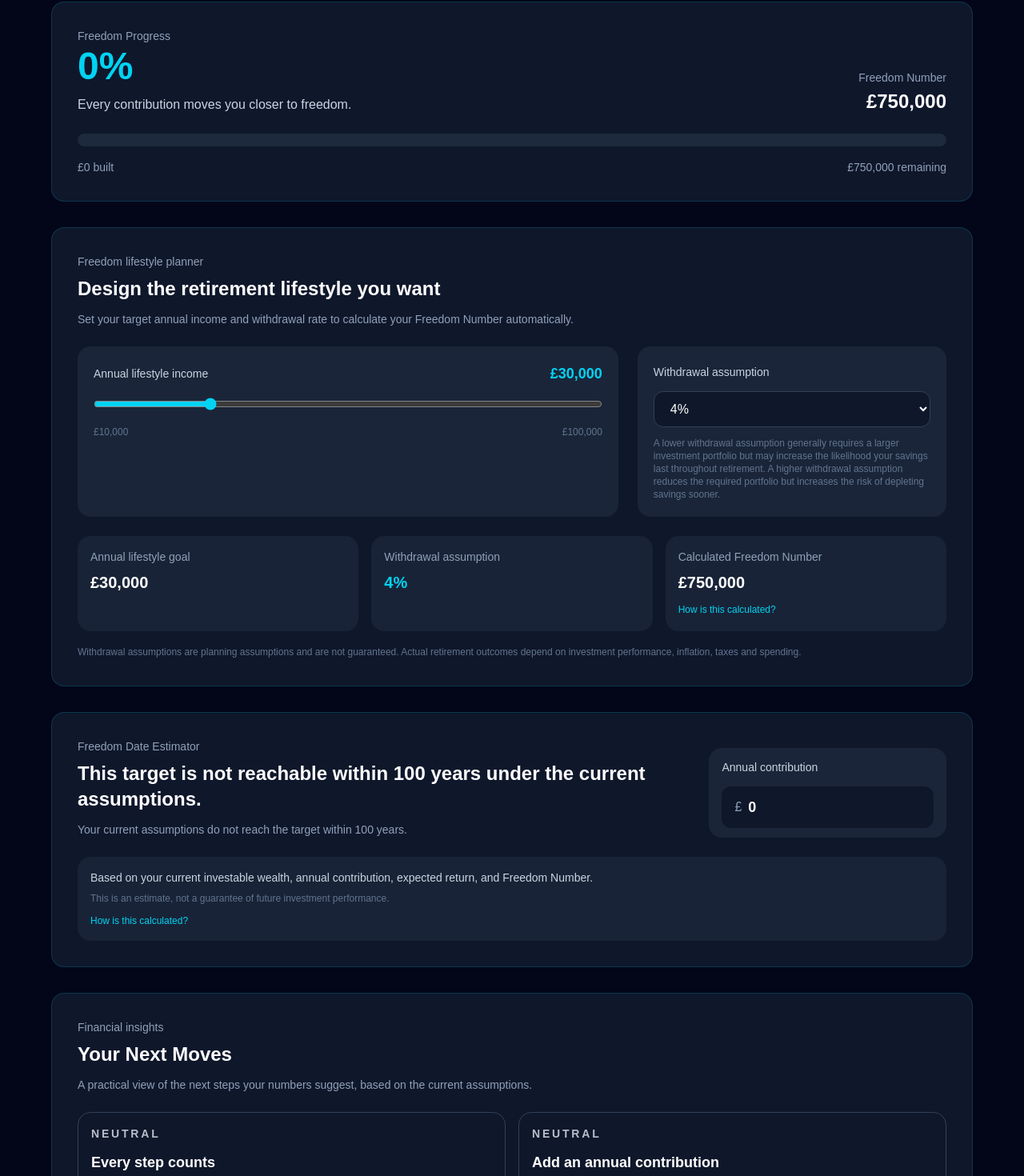
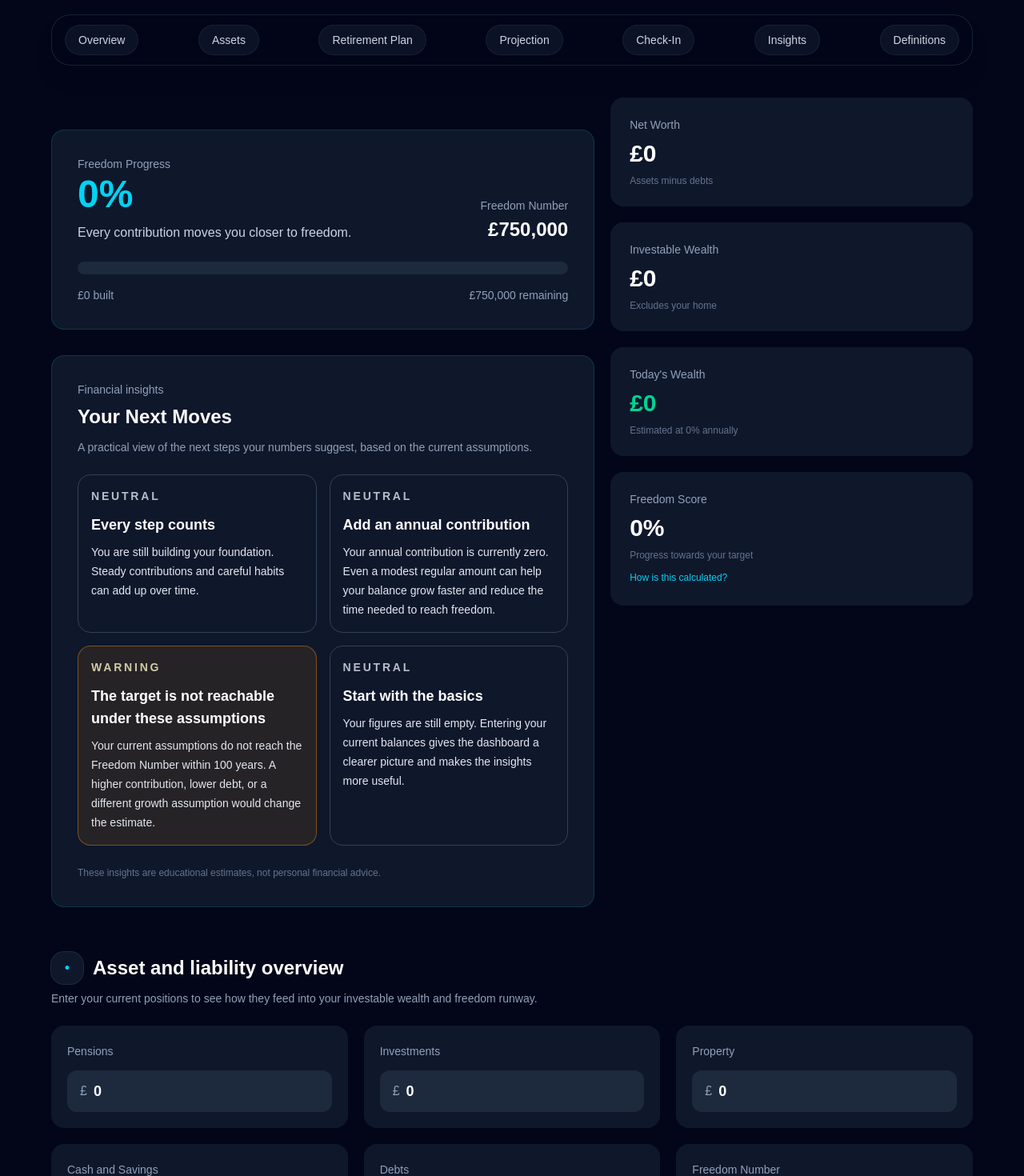
Before and after one commit to project-freedom2026/Project-freedom, a Next.js app in the folder project-freedom/: page / in a window 1280 px wide. Shown: the part 198-1668 px from the top of the page at 80% size. Built offline with nearby package versions, Linux system fonts and the light colour scheme.

Commit message:
PROJECT FREEDOM v0.3.0 PRODUCT EXPERIENCE REDESIGN

```diff
--- a/project-freedom/app/page.tsx
+++ b/project-freedom/app/page.tsx
@@ -8,6 +8,8 @@ import InsightsPanel from "../components/InsightsPanel";
 import MoneyInput from "../components/MoneyInput";
 import MonthlyCheckIn from "../components/MonthlyCheckIn";
 import FreedomProgress from "../components/FreedomProgress";
+import TopNav from "../components/TopNav";
+import SectionHeading from "../components/SectionHeading";
 import CalculationExplanation from "../components/CalculationExplanation";
 import FinancialDefinitions from "../components/FinancialDefinitions";
 import { calculateFreedomNumber } from "../lib/calculateFreedomNumber";
@@ -270,11 +272,15 @@ export default function Home() {
             Welcome Andrew 👋
           </h1>
 
-          <p className="mt-3 text-slate-400">
-            Make your progress visible. Make work optional.
+          <p className="mt-3 max-w-2xl text-slate-400">
+            Make your progress visible. Make work optional. Track assets, liabilities, lifestyle plans, and the date when freedom becomes a realistic milestone.
           </p>
         </header>
 
+        <TopNav />
+
+        <section id="overview" className="mt-10 grid gap-5 xl:grid-cols-[1.2fr_0.8fr]">
+          <div className="space-y-5">
             <FreedomProgress
               progress={freedomProgress}
               investableWealth={formatCurrency(investableWealth)}
@@ -283,17 +289,98 @@ export default function Home() {
               message={motivationalMessage}
             />
 
+            <InsightsPanel insights={insights} />
+          </div>
+
+          <div className="space-y-5">
+            <DashboardCard
+              title="Net Worth"
+              value={formatCurrency(netWorth)}
+              subtitle="Assets minus debts"
+            />
+            <DashboardCard
+              title="Investable Wealth"
+              value={formatCurrency(investableWealth)}
+              subtitle="Excludes your home"
+            />
+            <DashboardCard
+              title="Today's Wealth"
+              value={formatCurrency(estimatedDailyGrowth)}
+              subtitle={`Estimated at ${data.annualReturn}% annually`}
+              highlight
+            />
+            <DashboardCard
+              title="Freedom Score"
+              value={`${freedomProgress}%`}
+              subtitle="Progress towards your target"
+            >
+              <CalculationExplanation formula="Freedom Score = Investable Wealth ÷ Freedom Number" />
+            </DashboardCard>
+          </div>
+        </section>
+
+        <section id="assets" className="mt-14">
+          <SectionHeading
+            title="Asset and liability overview"
+            subtitle="Enter your current positions to see how they feed into your investable wealth and freedom runway."
+          />
+
+          <div className="grid gap-5 md:grid-cols-2 lg:grid-cols-3">
+            <MoneyInput
+              label="Pensions"
+              value={data.pension}
+              onChange={(value) => updateValue("pension", value)}
+            />
+
+            <MoneyInput
+              label="Investments"
+              value={data.investments}
+              onChange={(value) => updateValue("investments", value)}
+            />
+
+            <MoneyInput
+              label="Property"
+              value={data.property}
+              onChange={(value) => updateValue("property", value)}
+            />
+
+            <MoneyInput
+              label="Cash and Savings"
+              value={data.cash}
+              onChange={(value) => updateValue("cash", value)}
+            />
+
+            <MoneyInput
+              label="Debts"
+              value={data.debts}
+              onChange={(value) => updateValue("debts", value)}
+            />
+
+            <MoneyInput
+              label="Freedom Number"
+              value={data.freedomNumber}
+              onChange={(value) => updateValue("freedomNumber", value)}
+            />
+          </div>
+        </section>
+
+        <section id="lifestyle" className="mt-14 grid gap-5 xl:grid-cols-[1.05fr_0.95fr]">
           <FreedomLifestylePlanner
             annualIncome={data.annualIncome}
             withdrawalRate={data.withdrawalRate}
             calculatedFreedomNumber={calculatedFreedomNumber}
-          onAnnualIncomeChange={(value) =>
-            updateLifestyleValue("annualIncome", value)
-          }
-          onWithdrawalRateChange={(value) =>
-            updateLifestyleValue("withdrawalRate", value)
-          }
+            onAnnualIncomeChange={(value) => updateLifestyleValue("annualIncome", value)}
+            onWithdrawalRateChange={(value) => updateLifestyleValue("withdrawalRate", value)}
           />
+
+          <FreedomDateEstimator
+            investableWealth={investableWealth}
+            annualContribution={data.annualContribution}
+            annualReturn={data.annualReturn}
+            freedomNumber={effectiveFreedomNumber}
+            onAnnualContributionChange={(value) => updateValue("annualContribution", value)}
+          />
+        </section>
 
         <FreedomDateEstimator
           investableWealth={investableWealth}
@@ -397,15 +484,23 @@ export default function Home() {
           </div>
         </section>
 
-        <section className="mt-8 rounded-2xl bg-slate-900 p-6">
-          <label
-            htmlFor="annual-return"
-            className="text-sm font-medium text-slate-300"
-          >
+        <section id="projection" className="mt-8 rounded-2xl border border-slate-800/80 bg-slate-900 p-6 md:p-8">
+          <SectionHeading
+            title="Projection settings"
+            subtitle="Control the assumptions that determine your estimated freedom timeline."
+          />
+
+          <div className="mt-6 space-y-6">
+            <div className="grid gap-6 lg:grid-cols-[1.4fr_0.8fr]">
+              <div className="rounded-2xl bg-slate-800/80 p-5">
+                <div className="flex items-center justify-between gap-4">
+                  <label className="text-sm font-medium text-slate-300" htmlFor="annual-return">
                     Estimated annual investment return
                   </label>
-
-          <div className="mt-4 flex items-center gap-4">
+                  <span className="text-lg font-semibold text-cyan-400">
+                    {data.annualReturn}%
+                  </span>
+                </div>
                 <input
                   id="annual-return"
                   type="range"
@@ -413,20 +508,68 @@ export default function Home() {
                   max="12"
                   step="0.5"
                   value={data.annualReturn}
-              onChange={(event) =>
-                updateValue("annualReturn", Number(event.target.value))
-              }
-              className="w-full accent-cyan-400"
+                  onChange={(event) => updateValue("annualReturn", Number(event.target.value))}
+                  className="mt-4 w-full accent-cyan-400"
                 />
-
-            <span className="w-16 text-right text-lg font-semibold text-cyan-400">
-              {data.annualReturn}%
-            </span>
+                <div className="mt-3 flex items-center justify-between text-xs text-slate-500">
+                  <span>0%</span>
+                  <span>12%</span>
+                </div>
               </div>
 
-          <p className="mt-3 text-xs text-slate-500">
-            This is an estimate, not a guaranteed return.
+              <div className="rounded-2xl bg-slate-800/80 p-5">
+                <div className="flex items-center justify-between gap-4">
+                  <p className="text-sm font-medium text-slate-300">Annual contribution</p>
+                  <p className="text-lg font-semibold text-cyan-400">{formatCurrency(data.annualContribution)}</p>
+                </div>
+                <input
+                  id="annual-contribution"
+                  type="number"
+                  min="0"
+                  value={data.annualContribution}
+                  onChange={(event) => updateValue("annualContribution", Number(event.target.value))}
+                  className="mt-4 w-full rounded-2xl border border-slate-700 bg-slate-900 px-4 py-3 text-white outline-none"
+                />
+              </div>
+            </div>
+
+            <div className="grid gap-4 md:grid-cols-3">
+              <div className="rounded-2xl bg-slate-800/70 p-4">
+                <p className="text-sm text-slate-400">Investable Wealth</p>
+                <p className="mt-2 text-xl font-semibold text-white">{formatCurrency(investableWealth)}</p>
+              </div>
+              <div className="rounded-2xl bg-slate-800/70 p-4">
+                <p className="text-sm text-slate-400">Freedom Number</p>
+                <p className="mt-2 text-xl font-semibold text-cyan-400">{formatCurrency(effectiveFreedomNumber)}</p>
+              </div>
+              <div className="rounded-2xl bg-slate-800/70 p-4">
+                <p className="text-sm text-slate-400">Estimated target year</p>
+                <p className="mt-2 text-xl font-semibold text-white">
+                  {freedomEstimate.status === "reachable" && freedomEstimate.years !== null
+                    ? `${new Date().getFullYear() + freedomEstimate.years}`
+                    : "Not reachable"}
                 </p>
+              </div>
+            </div>
+          </div>
+
+          <p className="mt-4 text-xs leading-5 text-slate-500">
+            These assumptions are for planning only. Actual investment returns and retirement outcomes will vary.
+          </p>
+        </section>
+
+        <section id="check-in" className="mt-14">
+          <MonthlyCheckIn
+            pension={data.pension}
+            investments={data.investments}
+            cash={data.cash}
+            debt={data.debts}
+            netWorth={netWorth}
+            freedomScore={freedomProgress}
+            freedomNumber={effectiveFreedomNumber}
+            snapshots={checkIns}
+            onSaveSnapshot={handleSaveSnapshot}
+          />
         </section>
 
         <FinancialDefinitions />
--- /dev/null
+++ b/project-freedom/components/SectionHeading.tsx
@@ -0,0 +1,19 @@
+type SectionHeadingProps = {
+  title: string;
+  subtitle?: string;
+  id?: string;
+};
+
+export default function SectionHeading({ title, subtitle, id }: SectionHeadingProps) {
+  return (
+    <div id={id} className="mb-6 flex flex-col gap-2">
+      <div className="flex items-center gap-3 text-slate-400">
+        <span className="inline-flex h-10 w-10 items-center justify-center rounded-2xl bg-slate-900 text-lg text-cyan-400 ring-1 ring-slate-800">•</span>
+        <h2 className="text-2xl font-semibold text-white">{title}</h2>
+      </div>
+      {subtitle ? (
+        <p className="max-w-3xl text-sm text-slate-400">{subtitle}</p>
+      ) : null}
+    </div>
+  );
+}
--- /dev/null
+++ b/project-freedom/components/TopNav.tsx
@@ -0,0 +1,32 @@
+type TopNavItem = {
+  href: string;
+  label: string;
+};
+
+const navItems: TopNavItem[] = [
+  { href: "#overview", label: "Overview" },
+  { href: "#assets", label: "Assets" },
+  { href: "#lifestyle", label: "Retirement Plan" },
+  { href: "#projection", label: "Projection" },
+  { href: "#check-in", label: "Check-In" },
+  { href: "#insights", label: "Insights" },
+  { href: "#definitions", label: "Definitions" },
+];
+
+export default function TopNav() {
+  return (
+    <nav className="mt-8 rounded-3xl border border-slate-800/80 bg-slate-950/80 px-4 py-3 shadow-xl shadow-slate-950/20 backdrop-blur-xl">
+      <div className="mx-auto flex max-w-6xl flex-wrap items-center justify-between gap-3 text-sm text-slate-300">
+        {navItems.map((item) => (
+          <a
+            key={item.href}
+            href={item.href}
+            className="rounded-full border border-slate-800/70 bg-slate-900/80 px-4 py-2 transition hover:border-cyan-400 hover:text-cyan-300 focus:outline-none focus:ring-2 focus:ring-cyan-400"
+          >
+            {item.label}
+          </a>
+        ))}
+      </div>
+    </nav>
+  );
+}
```
Lines whose indentation alone changed are shown as unchanged.
